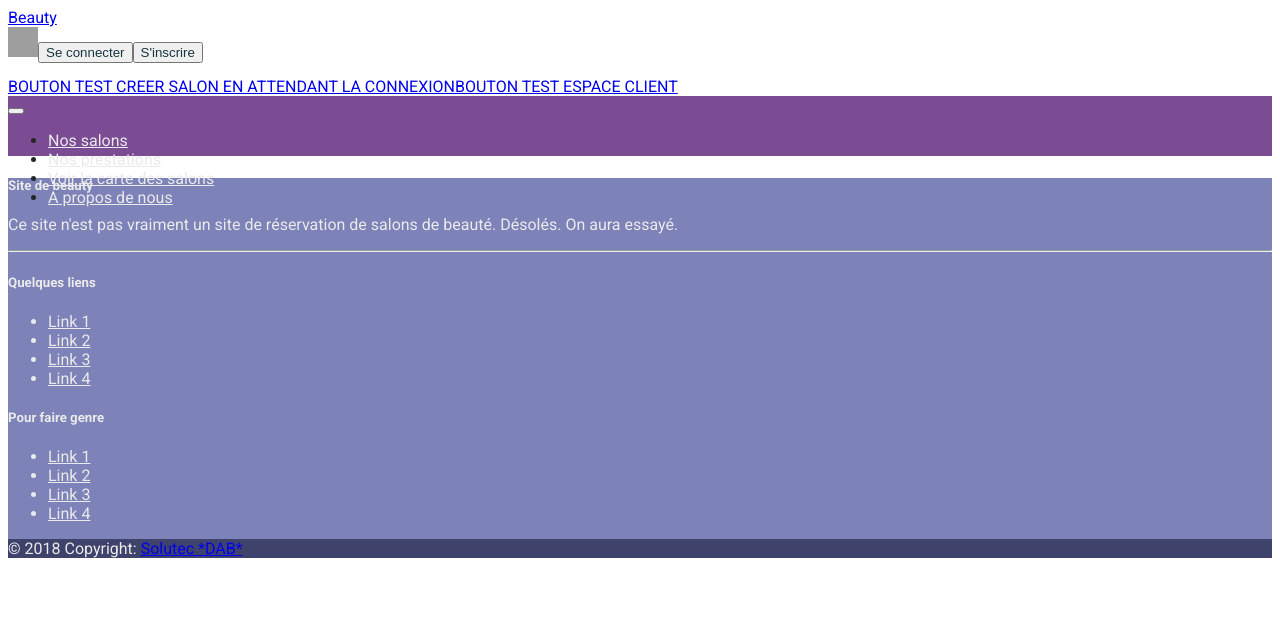
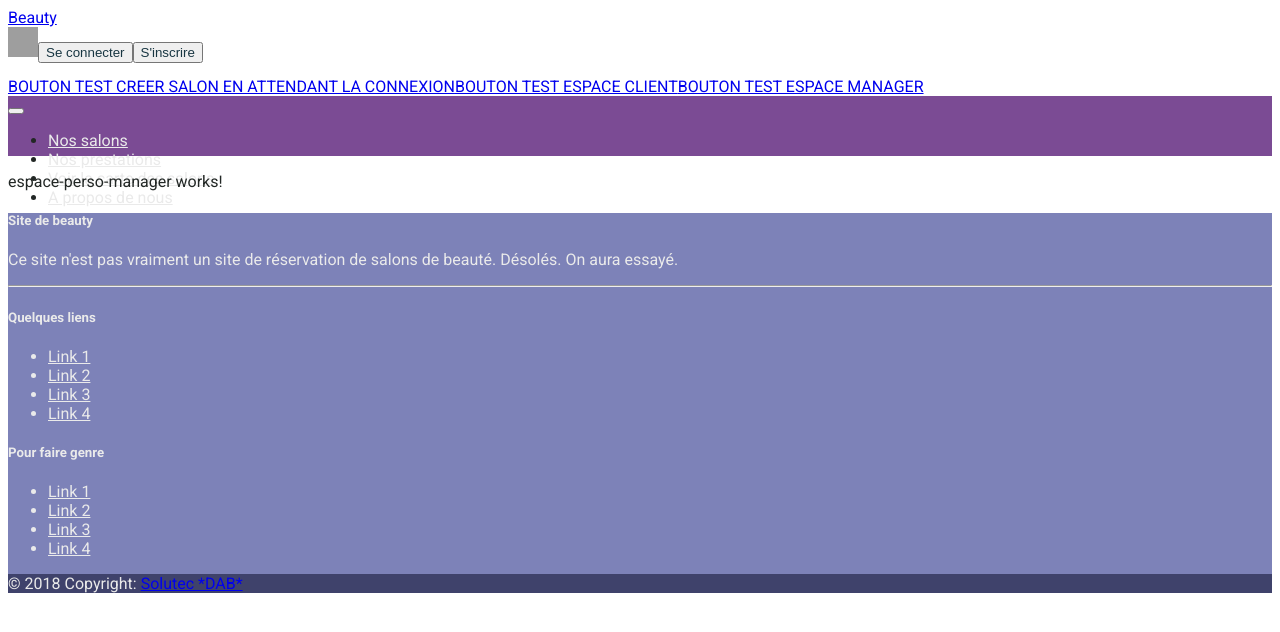
Before and after one commit to MarianneTcd/BeautyCenterFront, an Angular app: page /espacemanager in a window 1280 px wide. Before the commit this address led to /. Shown: the top 632 px of the page. Built offline with nearby package versions, Linux system fonts and the light colour scheme; grey boxes are pictures that could not be loaded.

Commit message:
Ajout component manager

```diff
--- a/src/app/app.component.html
+++ b/src/app/app.component.html
@@ -15,6 +15,7 @@
   <br>
   <a class="nav-link" routerLink="createsalon" routerLinkActive="active">BOUTON TEST CREER SALON EN ATTENDANT LA CONNEXION</a>
   <a class="nav-link" routerLink="espaceperso" routerLinkActive="active">BOUTON TEST ESPACE CLIENT</a>
+  <a class="nav-link" routerLink="espacemanager" routerLinkActive="active">BOUTON TEST ESPACE MANAGER</a>
   <!--2e navbar : reste tout au long du scroll-->
   <nav class="navbar sticky-top navbar-expand-lg navbar-dark navperso">
     <div class="container-fluid">
--- a/src/app/app.module.ts
+++ b/src/app/app.module.ts
@@ -16,6 +16,7 @@ import { Salon } from './model/Salon';
 import { ConnexionComponent } from './connexion/connexion.component';
 import { CarteSalonsComponent } from './carte-salons/carte-salons.component';
 import { EspacePersoClientComponent } from './espace-perso-client/espace-perso-client.component';
+import { EspacePersoManagerComponent } from './espace-perso-manager/espace-perso-manager.component';
 
 
 @NgModule({
@@ -29,6 +30,7 @@ import { EspacePersoClientComponent } from './espace-perso-client/espace-perso-c
     CarteSalonsComponent,
     ConnexionComponent,
     EspacePersoClientComponent,
+    EspacePersoManagerComponent,
   ],
   imports: [
     BrowserModule,
@@ -74,6 +76,10 @@ import { EspacePersoClientComponent } from './espace-perso-client/espace-perso-c
       {
         path: 'espaceperso',
         component: EspacePersoClientComponent,
+      },
+      {
+        path: 'espacemanager',
+        component: EspacePersoManagerComponent,
       }
 
     ])
--- /dev/null
+++ b/src/app/espace-perso-manager/espace-perso-manager.component.html
@@ -0,0 +1,3 @@
+<p>
+  espace-perso-manager works!
+</p>
--- /dev/null
+++ b/src/app/espace-perso-manager/espace-perso-manager.component.ts
@@ -0,0 +1,15 @@
+import { Component, OnInit } from '@angular/core';
+
+@Component({
+  selector: 'app-espace-perso-manager',
+  templateUrl: './espace-perso-manager.component.html',
+  styleUrls: ['./espace-perso-manager.component.css']
+})
+export class EspacePersoManagerComponent implements OnInit {
+
+  constructor() { }
+
+  ngOnInit() {
+  }
+
+}
```
Also changed, not shown: src/app/espace-perso-manager/espace-perso-manager.component.css (added), 1 other file (tests, documents, lock files or other folders).
